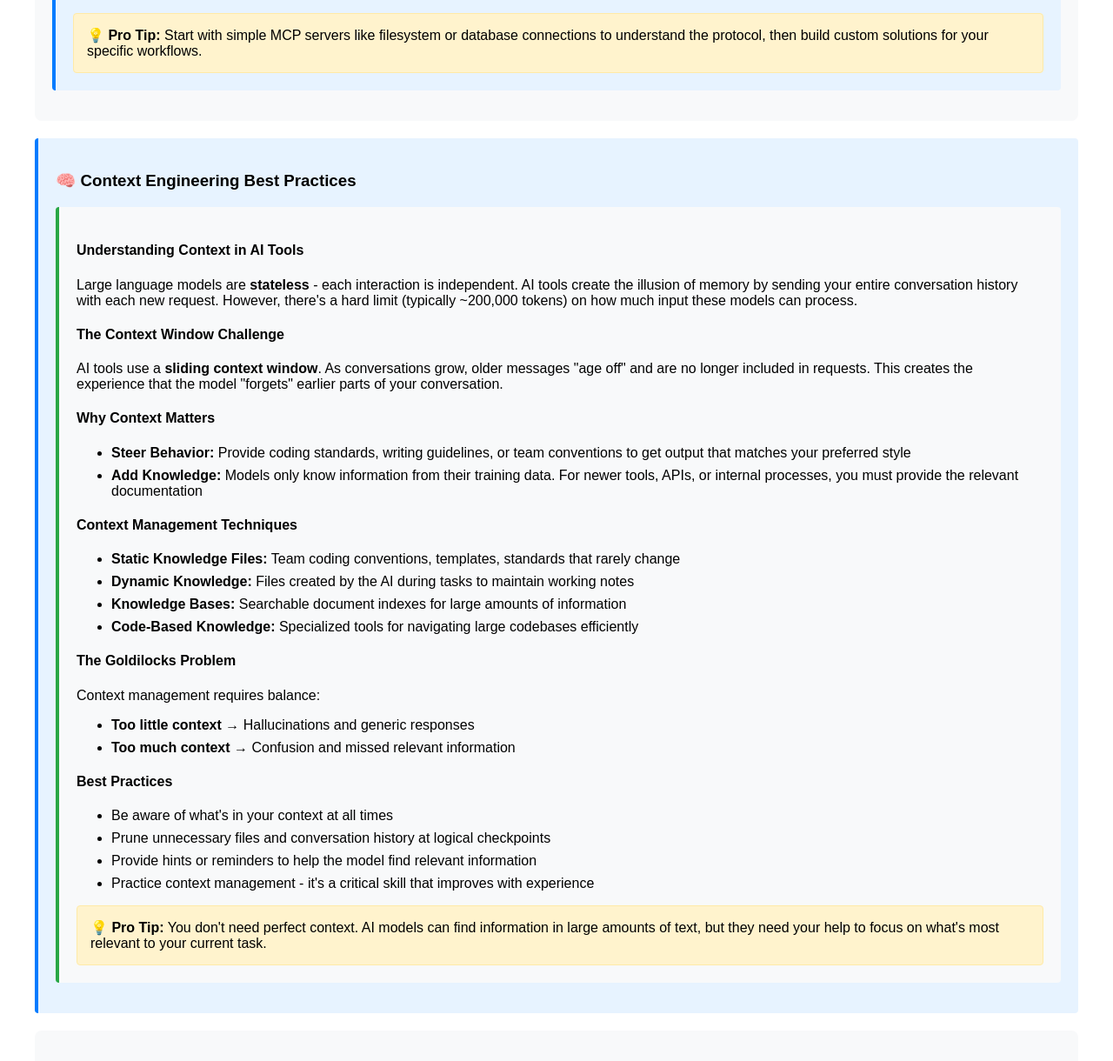
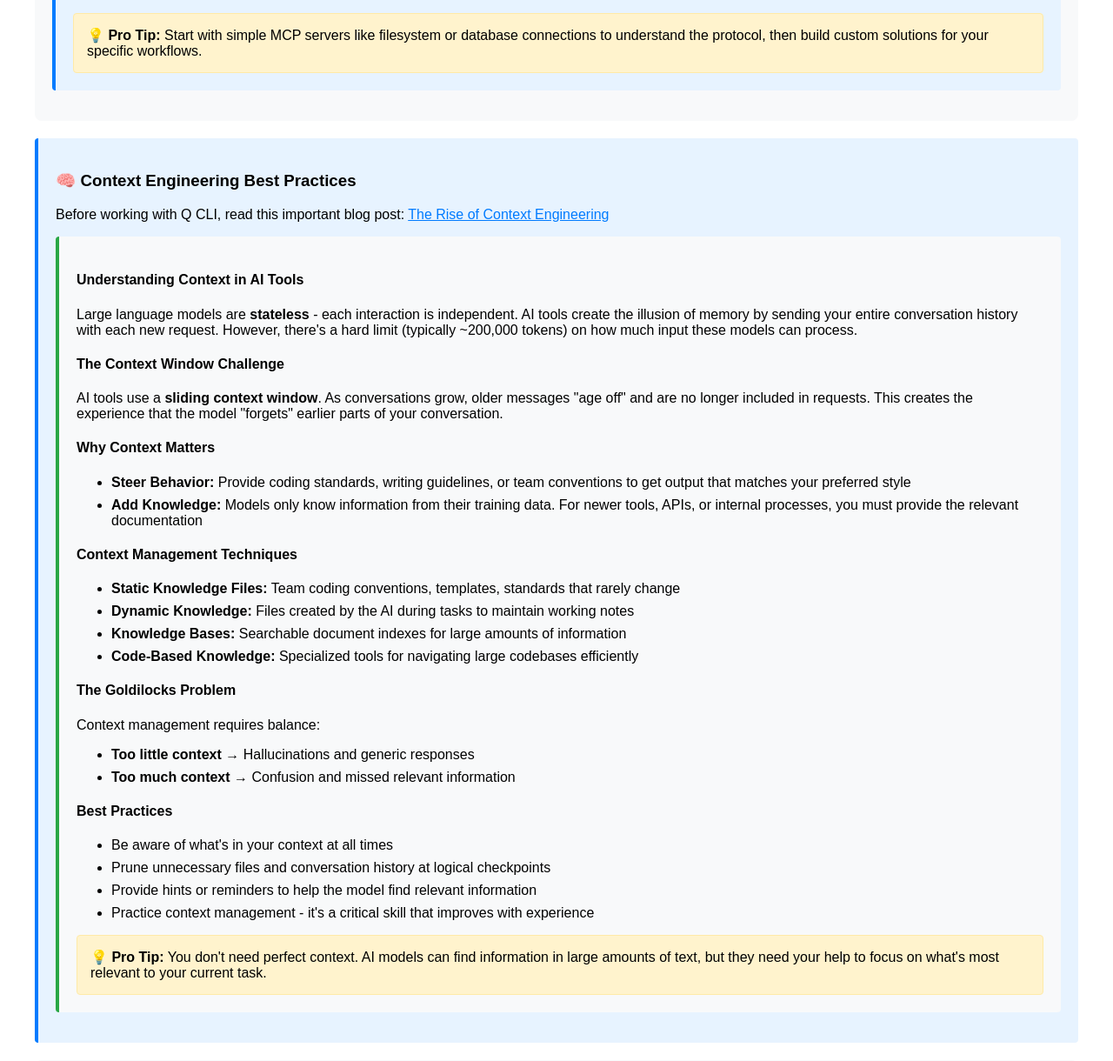
Before and after one commit to mtrampic/argocd-isengard-q-profile-vending, a Flask app: page / in a window 1280 px wide. Shown: the part 1923-3143 px from the top of the page at 87% size. Run offline with Flask 3, Linux system fonts and the light colour scheme; the visitor is signed in with stand-in values (Sample User, id 1); data that the repository does not hold is empty.

Commit message:
Keep blog post reference and expand Context Engineering section

```diff
--- a/app/templates/dashboard.html
+++ b/app/templates/dashboard.html
@@ -142,6 +142,8 @@
 
     <div class="instructions">
         <h3>🧠 Context Engineering Best Practices</h3>
+        <p>Before working with Q CLI, read this important blog post: <a href="https://blog.langchain.com/the-rise-of-context-engineering/" target="_blank" style="color: #007bff;">The Rise of Context Engineering</a></p>
+
         <div style="background: #f8f9fa; border-left: 4px solid #28a745; padding: 20px; margin: 15px 0; border-radius: 4px;">
 
             <h4>Understanding Context in AI Tools</h4>
```
